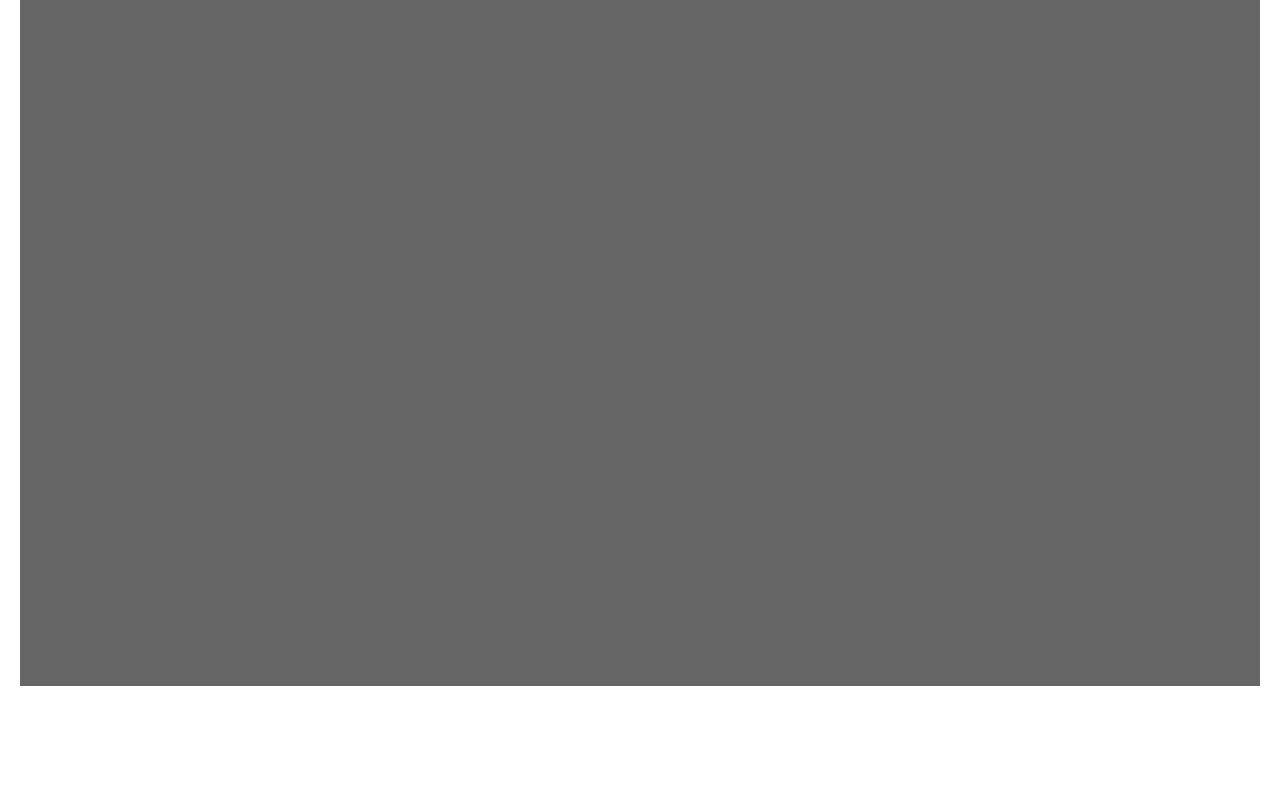
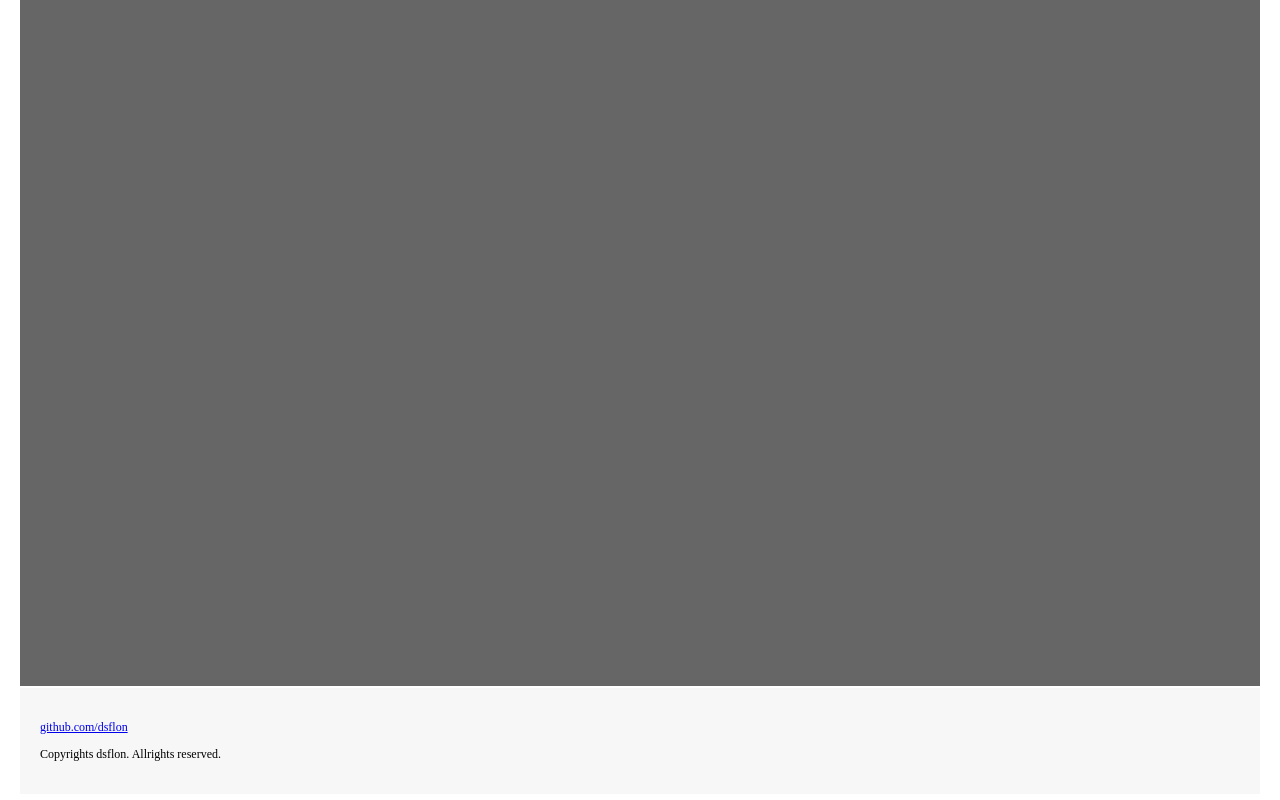
Before and after one commit to dsflon/ds-scroll-effect, a website: page docs/index.html in a window 1280 px wide. Shown: the part 5037-5837 px from the top of the page. Before the commit the page ends 5765 px from the top, so only its background shows below. Drawn offline with Linux system fonts and the light colour scheme.

Commit message:
docs 修正

```diff
--- a/docs/index.html
+++ b/docs/index.html
@@ -9,6 +9,8 @@
 	<style>
 		body { background: #FFF; margin: 0px; padding: 40px 20px; overflow: hidden; overflow: auto;}
 		h1, h2, h3 { margin: 0; padding: 0; }
+		footer { padding: 20px; background: #F7F7F7; }
+		footer p { font-size: 0.75em; }
 
 		.scroll-effect {
 			opacity: 0;
@@ -98,6 +100,11 @@
 		<p class="target">Target 05-4</p>
 	</div>
 
+	<footer>
+		<p><a href="https://github.com/dsflon/ds-modal" target="_blank">github.com/dsflon</a></p>
+		<p>Copyrights dsflon. Allrights reserved.</p>
+	</footer>
+
 	<script src="./bundle.js"></script>
 
 </body>
```
